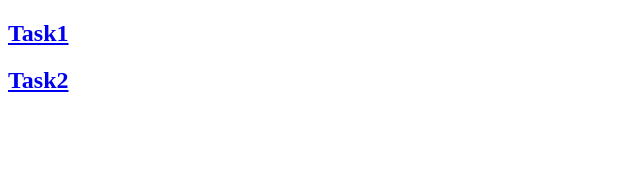
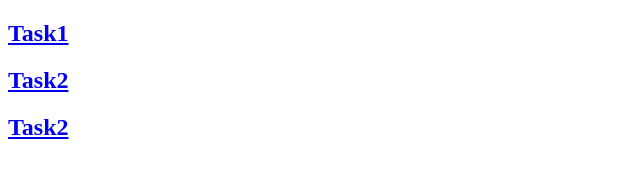
Before and after one commit to aishwaryaa2006/Internship-Tasks, a plain HTML site: page index.html in a window 1280 px wide. Shown: the whole page, without its empty margins (0-640 px from the left). Drawn offline with Linux system fonts and the light colour scheme.

Commit message:
Describe the changes you made

```diff
--- a/index.html
+++ b/index.html
@@ -8,5 +8,6 @@
 <body>
     <a href="https://aishwaryaa2006.github.io/cards/"><h2>Task1</h2></a>
     <a href="https://aishwaryaa2006.github.io/Digital-Marketing/"><h2>Task2</h2></a>
+    <a href="https://aishwaryaa2006.github.io/Travel/"><h2>Task2</h2></a>
 </body>
 </html>
```
